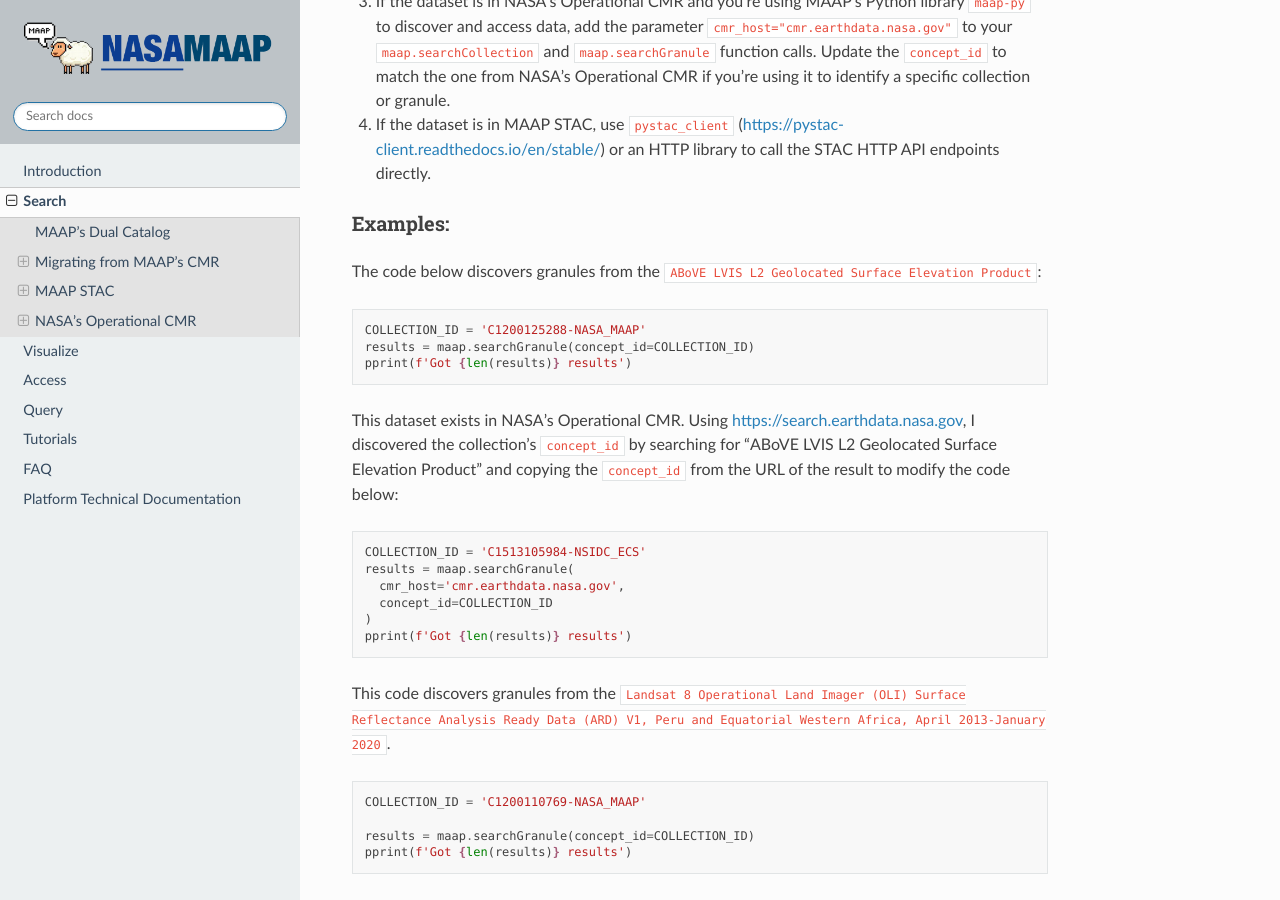
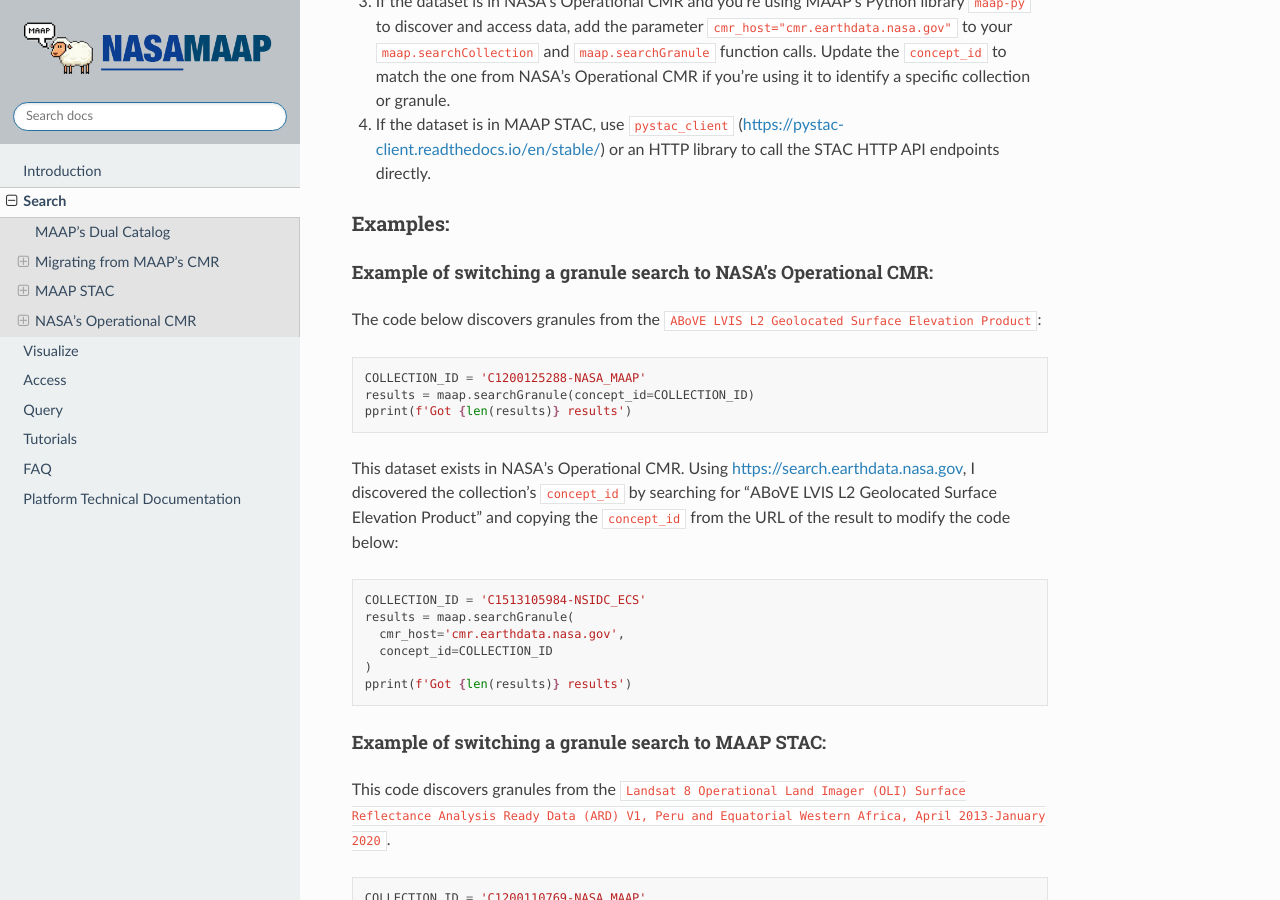
Before and after one commit to MAAP-Project/maap-documentation, a Sphinx documentation site: the page built from docs/source/searching.rst, in a window 1280 px wide and 900 px high, scrolled down 836 px. Built offline with Sphinx 7.4.7 and the Read the Docs theme 2.0.0, drawn with Linux system fonts in a browser that asks for light colours; pages that are not in the unit, such as notebooks, are missing from menus.

Commit message:
Add subheadings

```diff
--- a/docs/source/searching.rst
+++ b/docs/source/searching.rst
@@ -30,6 +30,9 @@ Migration Steps:
 Examples:
 ----------------
 
+Example of switching a granule search to NASA's Operational CMR:
+++++++++++++++++++++++++++++++++++++++++++++++++++++++++++++++++
+
 The code below discovers granules from the ``ABoVE LVIS L2 Geolocated Surface Elevation Product``:
 
 .. code-block:: python
@@ -49,6 +52,8 @@ This dataset exists in NASA's Operational CMR. Using https://search.earthdata.na
   )
   pprint(f'Got {len(results)} results')
 
+Example of switching a granule search to MAAP STAC:
++++++++++++++++++++++++++++++++++++++++++++++++++++
 
 This code discovers granules from the ``Landsat 8 Operational Land Imager (OLI) Surface Reflectance Analysis Ready Data (ARD) V1, Peru and Equatorial Western Africa, April 2013-January 2020``.
 
```
